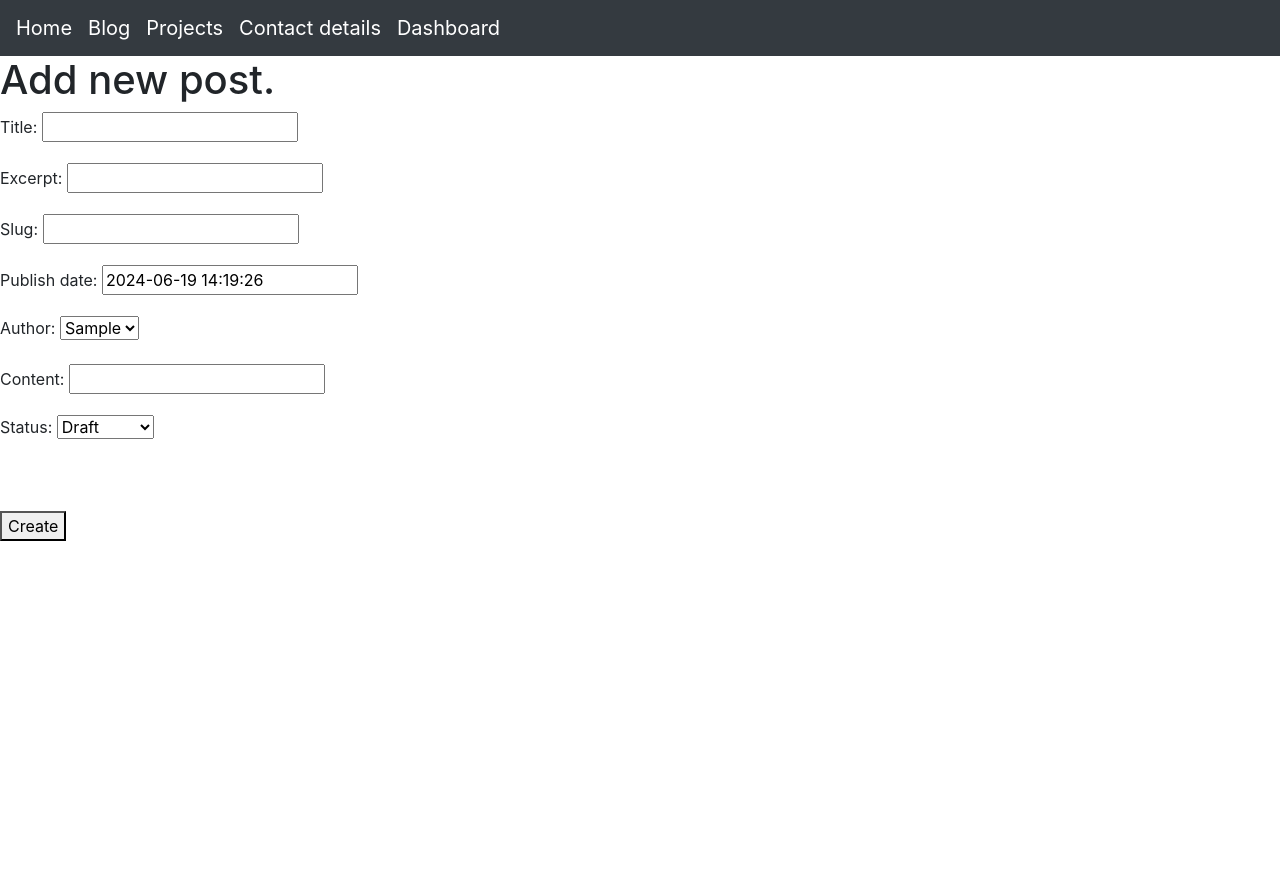
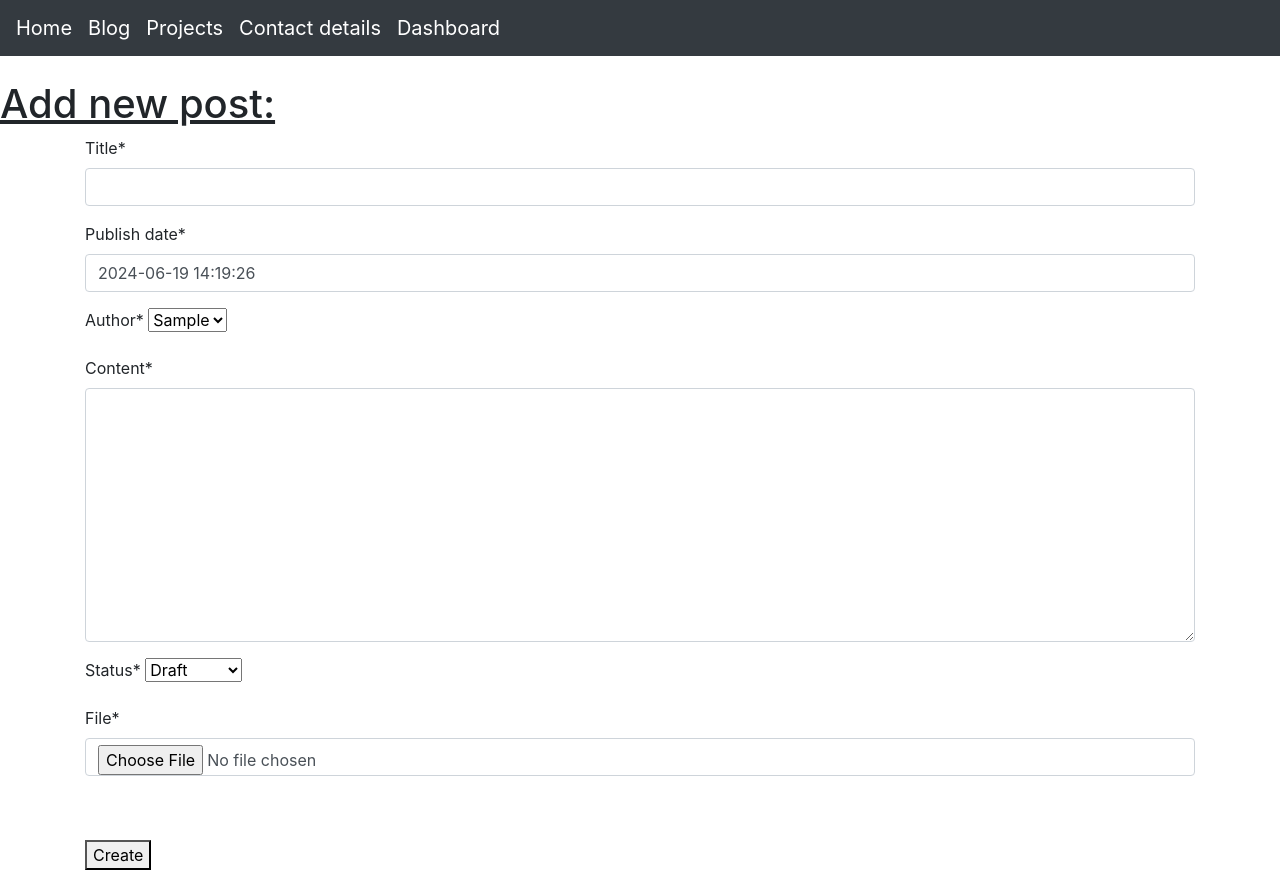
Before and after one commit to DanielPalacz/DjangoSimpleBlogApp, a Django app: page /crud/create/ in a window 1280 px wide. Before the commit the page ends 541 px from the top, so only its background shows below. Run offline with Django 5.2, Linux system fonts and the light colour scheme; a user stored in the database is signed in; tables that the repository leaves empty hold one stand-in row (values such as "Sample post"); some libraries are stand-ins or nearby versions.

Commit message:
extends crud post functionalities

```diff
--- a/mysite/login/templates/account/crud_create.html
+++ b/mysite/login/templates/account/crud_create.html
@@ -5,14 +5,18 @@ Add new post.
 {% endblock %}
 
 {% block content %}
-<h1>Add new post.</h1>
+{% load crispy_forms_tags %}
 
-<form method="post" action="/crud/create/">
-    {% csrf_token %}
-    {{form.as_p}}
-    <br></br>
-    <button type="submit" name="save">Create</button>
-</form>
+<br>
+<u><h1>Add new post:</h1></u>
 
+<div class="container">
+    <form method="post" action="/crud/create/">
+        {% csrf_token %}
+        {{form|crispy}}
+        <br></br>
+        <button type="submit" name="save">Create</button>
+    </form>
+</div>
 
 {% endblock %}
--- a/mysite/login/views.py
+++ b/mysite/login/views.py
@@ -15,14 +15,12 @@ class CreatePostForm(forms.Form):
     )
 
     title = forms.CharField(label="Title", max_length=200)
-    excerpt = forms.CharField(label="Excerpt", max_length=200)
-    slug = forms.SlugField(label="Slug", max_length=200)
     publish = forms.DateTimeField(label="Publish date", initial=timezone.now)
     # author = forms.ChoiceField(choices=users)
     author = forms.TypedChoiceField(choices=users)
-    content = forms.CharField(label="Content", max_length=4000)
+    content = forms.CharField(label="Content", max_length=4000, widget=forms.Textarea)
     status = forms.TypedChoiceField(choices=options)
-
+    file = forms.FileField()
 
 
 @login_required
--- a/mysite/mysite/settings.py
+++ b/mysite/mysite/settings.py
@@ -37,6 +37,8 @@ INSTALLED_APPS = [
     'django.contrib.sessions',
     'django.contrib.messages',
     'django.contrib.staticfiles',
+    'crispy_forms',
+    'crispy_bootstrap4',
     "blog",
     "login",
 ]
@@ -129,3 +131,5 @@ LOGIN_REDIRECT_URL = "/account/"
 LOGOUT_REDIRECT_URL = "/logged_out/"
 LOGIN_URL = "/login/"
 LOGOUT_URL = "/logout/"
+
+CRISPY_TEMPLATE_PACK = "bootstrap4"
--- /dev/null
+++ b/requirements.txt
@@ -0,0 +1,6 @@
+asgiref==3.8.1
+crispy-bootstrap4==2024.1
+Django==5.0.6
+django-crispy-forms==2.2
+sqlparse==0.5.0
+typing_extensions==4.12.2
```
